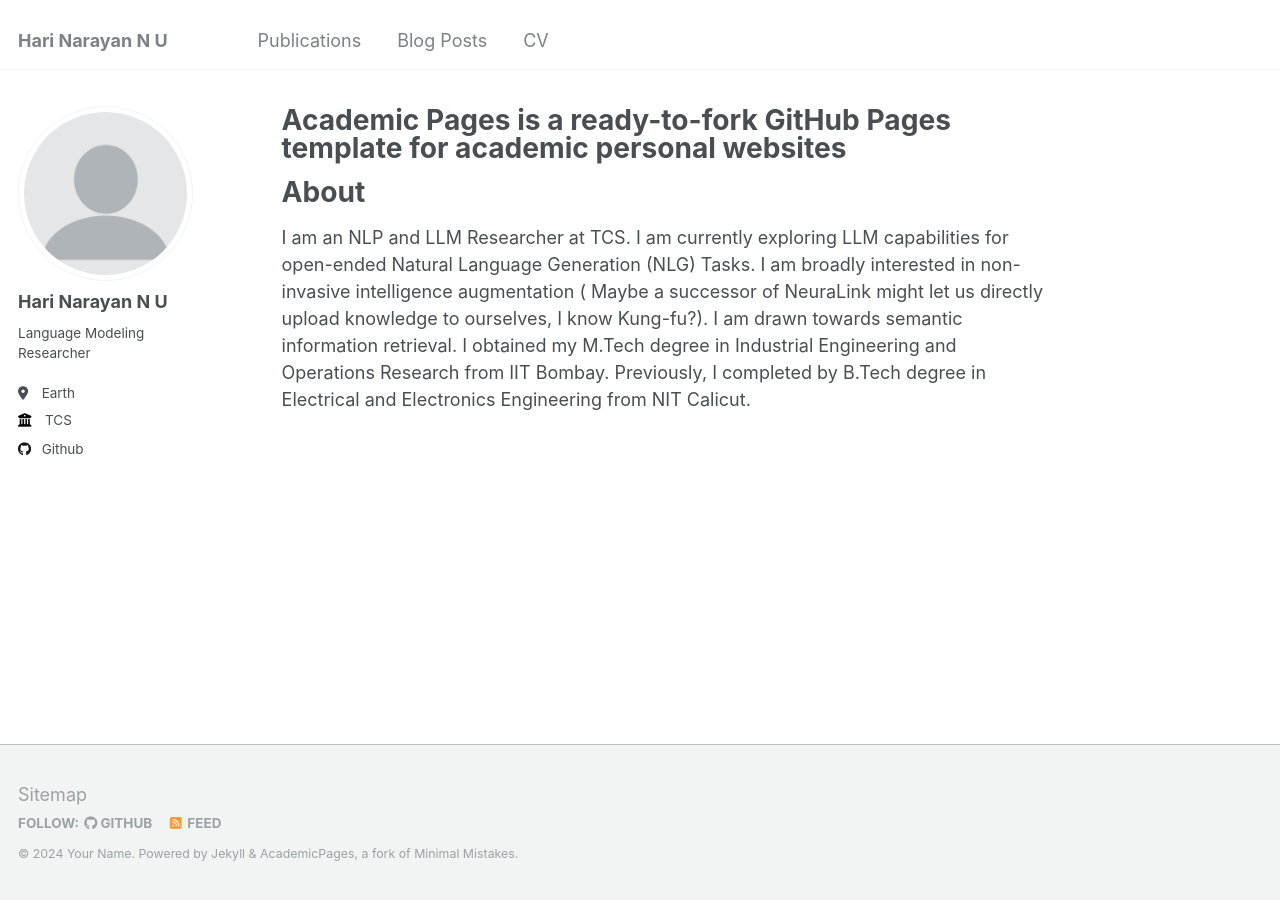
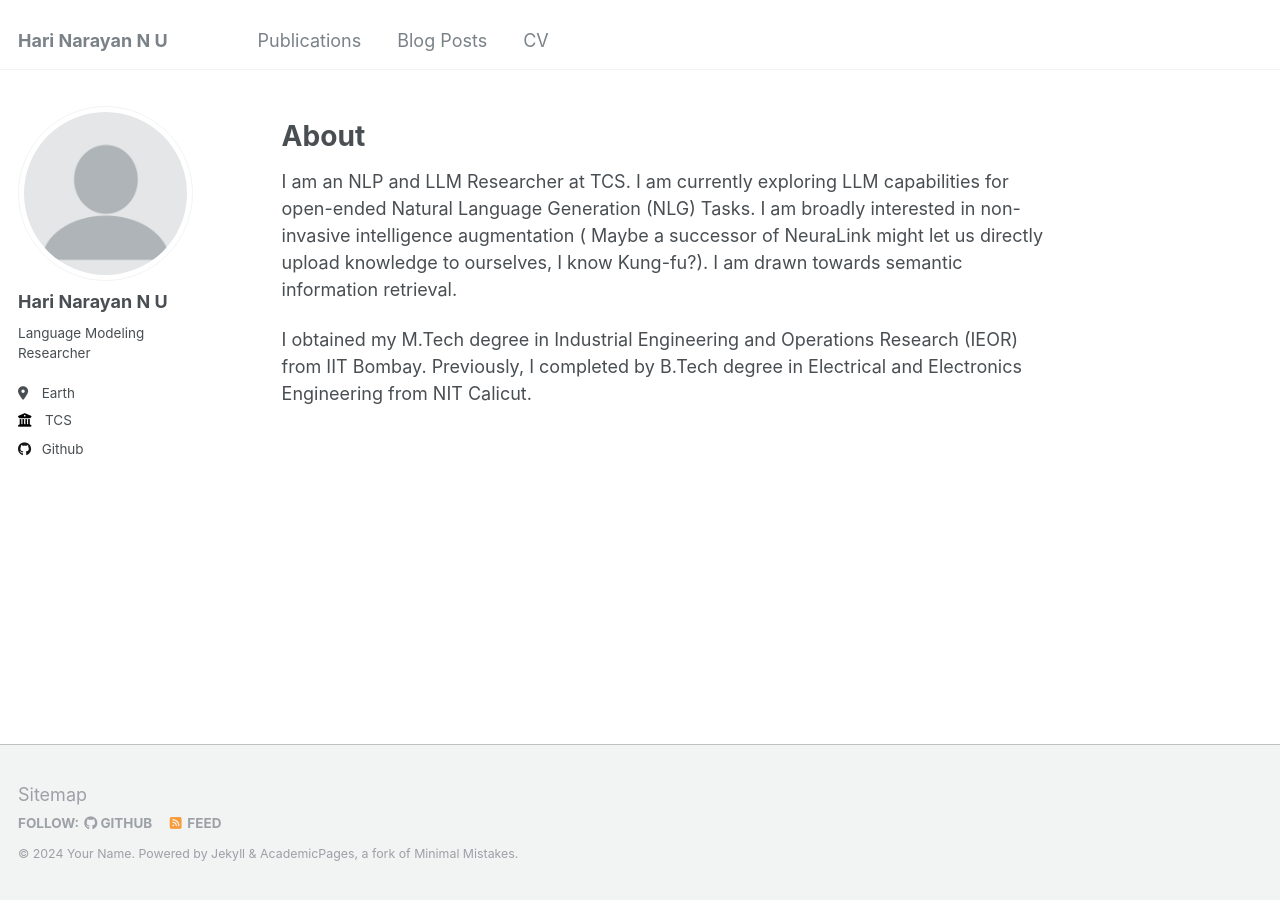
Before and after one commit to Hari-101/Hari-101.github.io, a Jekyll site: the page built from _pages/about.md, in a window 1280 px wide. Built offline with Jekyll 4.4.1, drawn with Linux system fonts in a browser that asks for light colours.

Commit message:
Update about.md

```diff
--- a/_pages/about.md
+++ b/_pages/about.md
@@ -1,6 +1,6 @@
 ---
 permalink: /
-title: "Academic Pages is a ready-to-fork GitHub Pages template for academic personal websites"
+title: ""
 author_profile: true
 redirect_from:
   - /about/
@@ -10,4 +10,5 @@ redirect_from:
 About
 ======
 I am an NLP and LLM Researcher at TCS.  I am currently exploring LLM capabilities for open-ended Natural Language Generation (NLG) Tasks. I am broadly interested in non-invasive intelligence augmentation ( Maybe a successor of NeuraLink might let us directly upload knowledge to ourselves, I know Kung-fu?). I am drawn towards semantic information retrieval.
-I obtained my M.Tech degree in Industrial Engineering and Operations Research from IIT Bombay. Previously, I completed by B.Tech degree in Electrical and Electronics Engineering from NIT Calicut.
+
+I obtained my M.Tech degree in Industrial Engineering and Operations Research (IEOR) from IIT Bombay. Previously, I completed by B.Tech degree in Electrical and Electronics Engineering from NIT Calicut.
```
